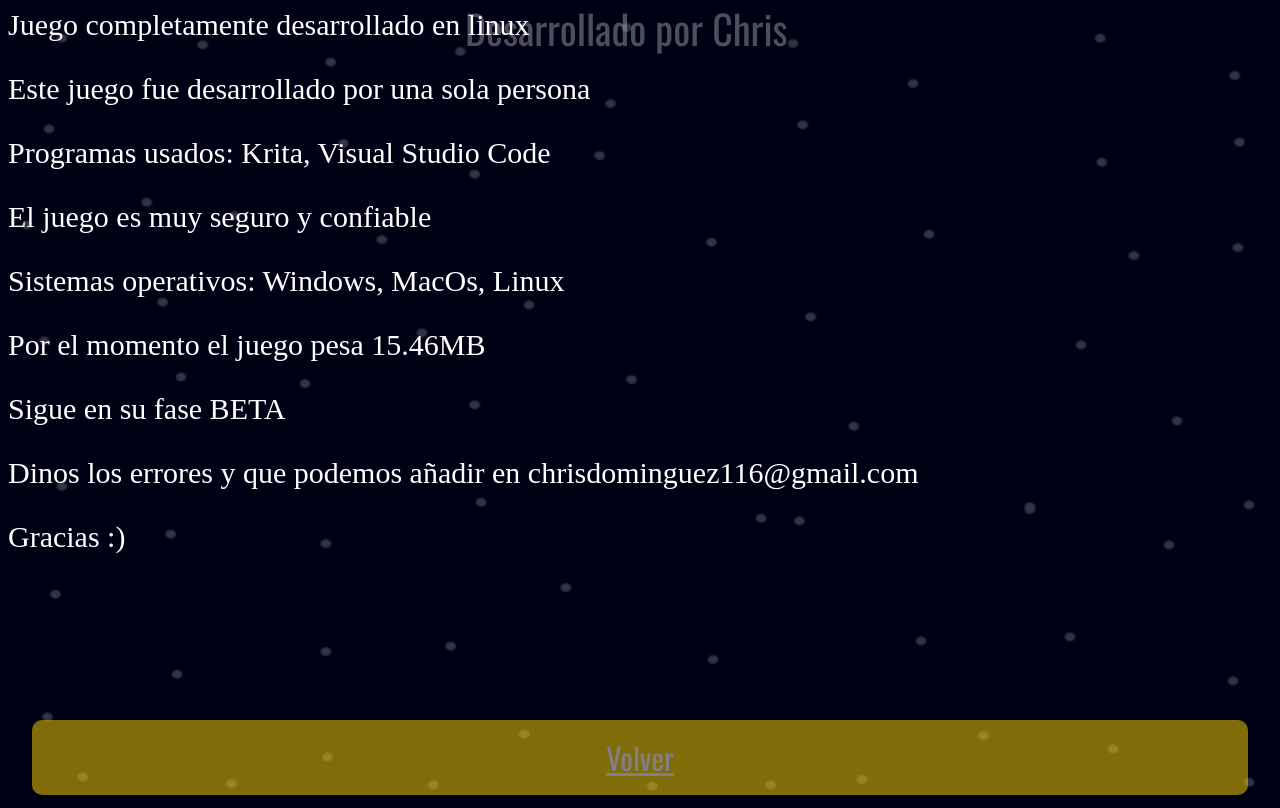
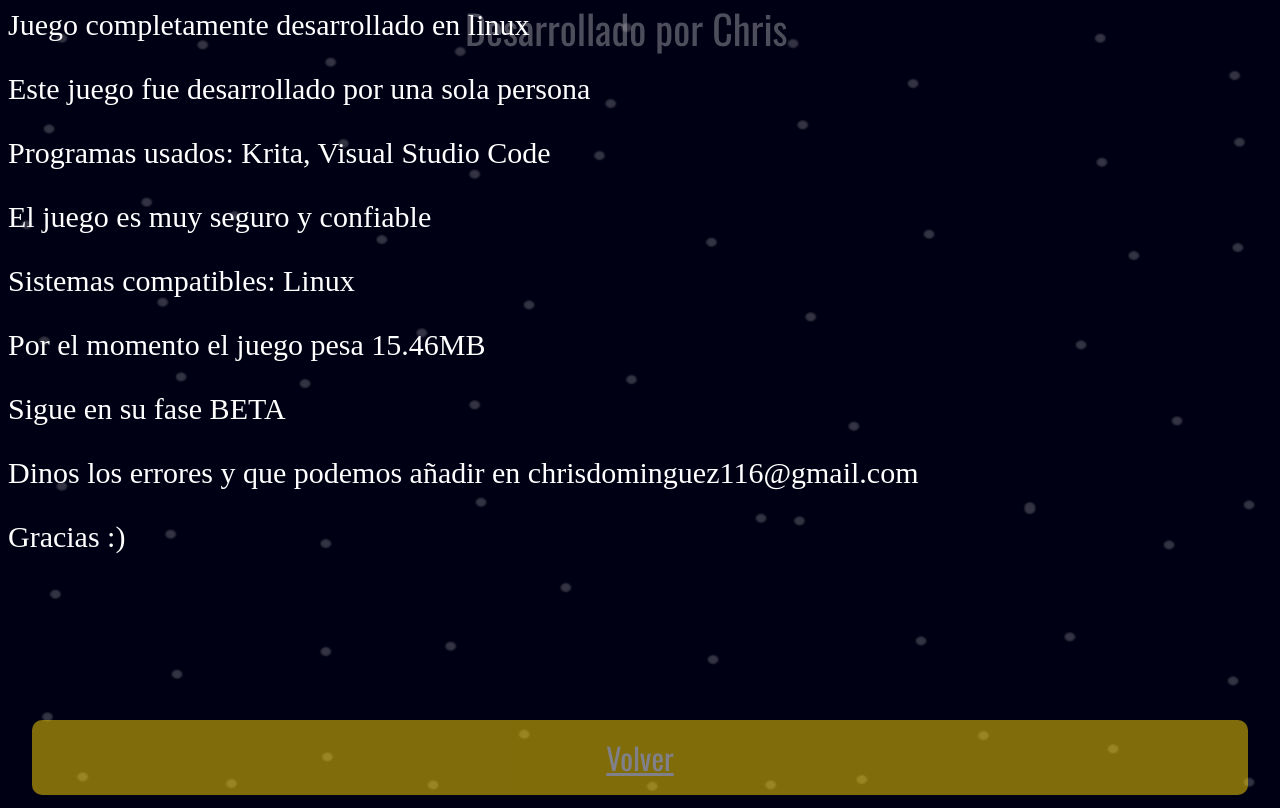
Before and after one commit to ChrisDev110/SpaceGame, a plain HTML site: page info.html in a window 1280 px wide. Drawn offline with nearby package versions, Linux system fonts and the light colour scheme.

Commit message:
Update info.html

```diff
--- a/info.html
+++ b/info.html
@@ -38,7 +38,7 @@
         <p>Este juego fue desarrollado por una sola persona</p>
         <p>Programas usados: Krita, Visual Studio Code</p>
         <p>El juego es muy seguro y confiable</p>
-        <p>Sistemas operativos: Windows, MacOs, Linux</p>
+        <p>Sistemas compatibles: Linux</p>
         <p>Por el momento el juego pesa 15.46MB</p>
         <p>Sigue en su fase BETA</p>
         <p>Dinos los errores y que podemos añadir en chrisdominguez116@gmail.com</p>
```
